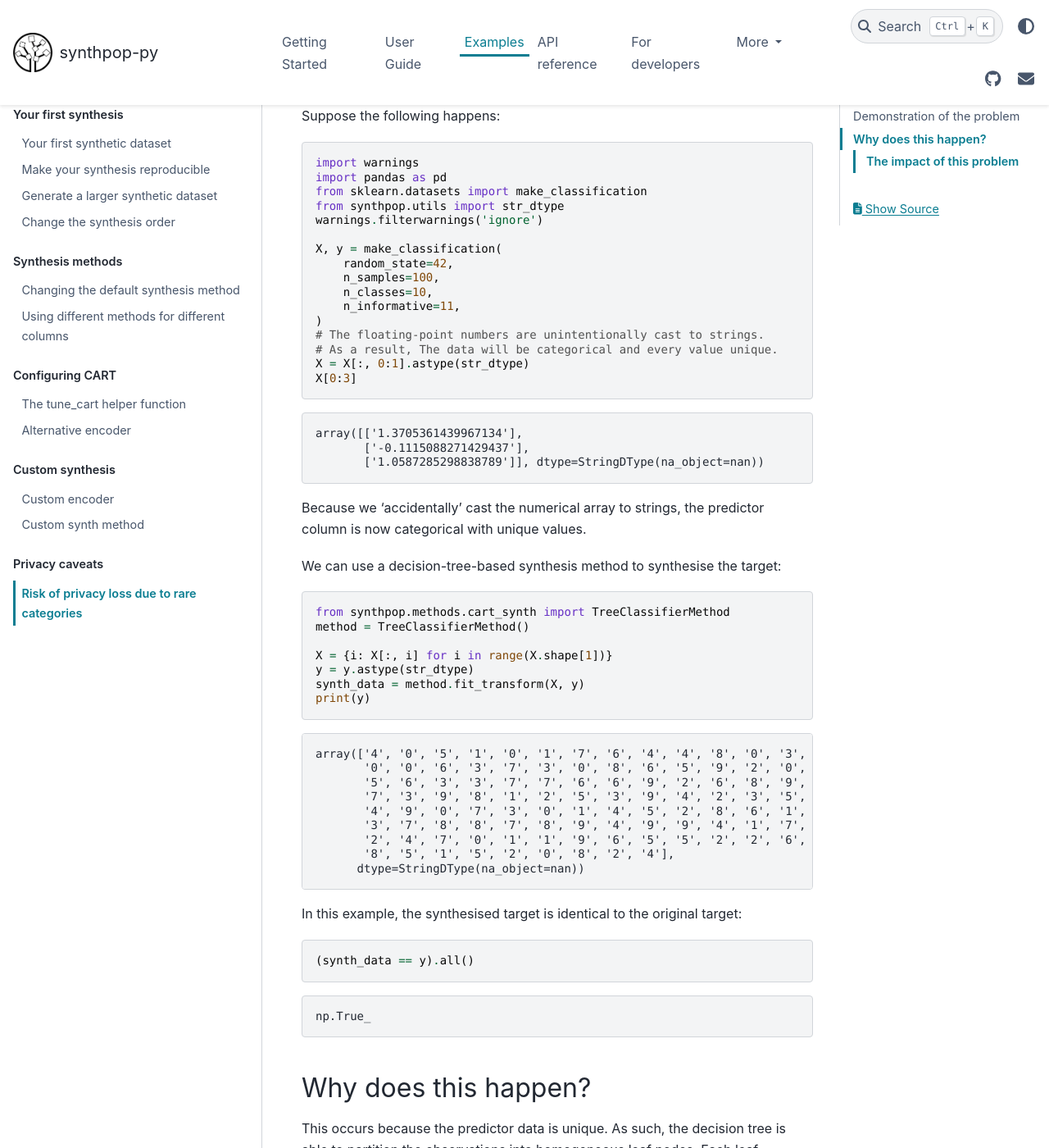
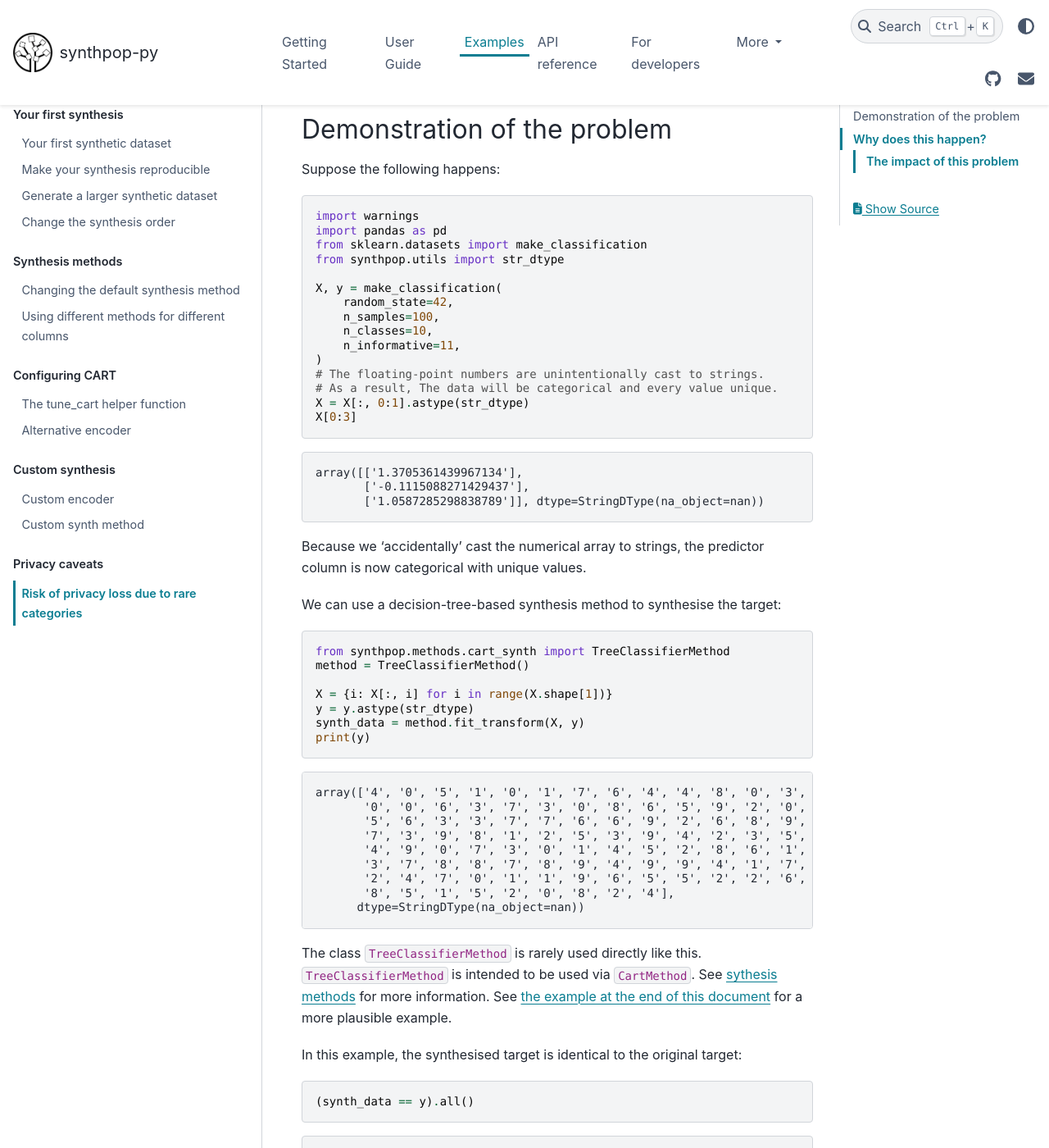
Before and after one commit to duonl/synthpop-py, a Sphinx documentation site: the page built from docs/source/examples/rare_categories.md, in a window 1280 px wide and 1400 px high, scrolled down 819 px. Shown: the whole window at 82% size. Built offline with Sphinx 7.4.7 and the PyData theme 0.15.4, drawn with Linux system fonts in a browser that asks for light colours.

Commit message:
improved docs

````diff
--- a/docs/source/examples/rare_categories.md
+++ b/docs/source/examples/rare_categories.md
@@ -7,8 +7,9 @@ The example uses a decision-tree-based synthesis method with a categorical predi
 
 This example is intentionally constructed to demonstrate a potential failure mode. It does not imply that decision-tree-based synthesis methods will generally reproduce target variables exactly. Rather, it illustrates why the structure and cardinality of the input data should be considered when evaluating privacy.
 
+```{note}
 Although this example is deliberately constructed, similar situations can occur when floating-point data is unintentionally converted to strings.
-
+```
 ## Demonstration of the problem
 
 Suppose the following happens:
@@ -19,7 +20,6 @@ import warnings
 import pandas as pd
 from sklearn.datasets import make_classification
 from synthpop.utils import str_dtype
-warnings.filterwarnings('ignore')
 
 X, y = make_classification(
     random_state=42,
@@ -70,7 +70,10 @@ print(y)
            '8', '5', '1', '5', '2', '0', '8', '2', '4'],
           dtype=StringDType(na_object=nan))
 
-
+The class `TreeClassifierMethod` is rarely used directly like this.
+`TreeClassifierMethod` is intended to be used via `CartMethod`.
+See [sythesis methods](../user_guides/3_synthesis_methods) for more information.
+See [the example at the end of this document](rare-categories-synth-example) for a more plausible example.
 
 In this example, the synthesised target is identical to the original target:
 
@@ -225,7 +228,7 @@ df
 
 Here, `X` is a categorical variable with a unique value for every observation, while `y` is the target variable. If `X` is copied exactly and `y` is synthesised using an overfitted model, the relationship between `X` and `y` can be reproduced exactly:
 
-
+(rare-categories-synth-example)=
 ```python
 from synthpop.synthesiser import Synthesiser
 from synthpop.methods.copy_synth import CopyMethod
````
Also changed, not shown: docs/source/developer/documentation.md (+3 -2 lines).
